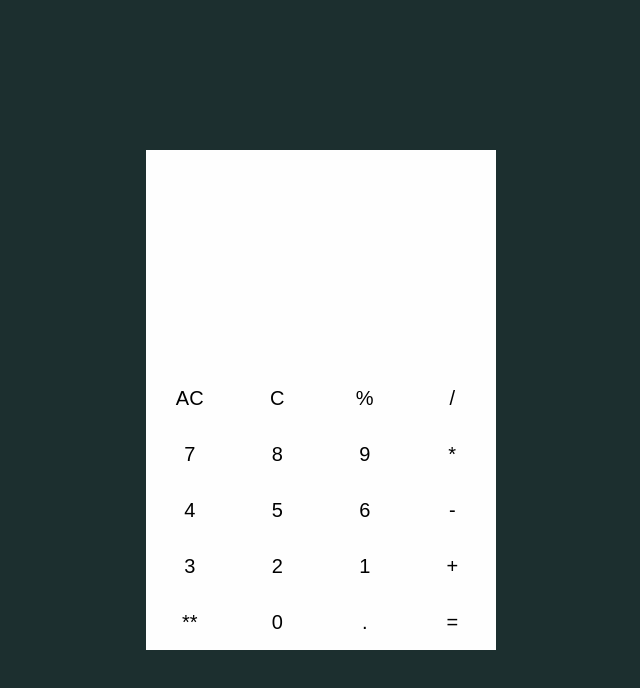
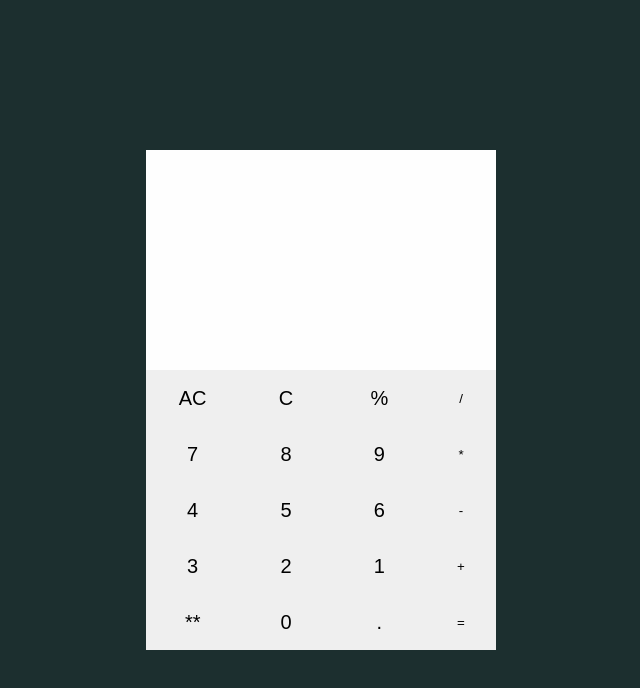
Before and after one commit to Amruta0103/calculator, a React (Create React App) app: page / in a window 1280 px wide. Shown: the top 688 px of the page, without its empty margins (319-959 px from the left). Built offline with nearby package versions, Linux system fonts and the light colour scheme.

Commit message:
layout update

```diff
--- a/src/components/Calculator.jsx
+++ b/src/components/Calculator.jsx
@@ -1,7 +1,9 @@
 import styled from "styled-components"
 import React, { useState } from 'react';
 
-const keys = ["AC","C","%","/",7,8,9,"*",4,5,6,"-",3,2,1,"+","**",0,".","="]
+const row = ["AC","C","%"]
+const col = ["/","*","-","+","="]
+const keys = [7,8,9,4,5,6,3,2,1,"**",0,"."]
 const Calculator = () => {
   const [val, setVal] = useState('');
 
@@ -32,7 +34,7 @@ const Calculator = () => {
   background: #fefefe;
   `
   const Display = styled.div`
-  flex: 1 0 40%;
+  flex: 1 0 35%;
   width: inherit;
   position: relative;
   `
@@ -45,35 +47,66 @@ const Calculator = () => {
   text-align: end;
   margin: 1rem;
   `
-  const ButtonsBox = styled.div`
+  const FlexBoxMain = styled.div`
   display: flex;
+  `
+  const FlexBoxSub = styled.div`
+  margin: 0rem;
+  flex: 1;
+  `
+  const Row = styled.div`
+  display:flex;
+  `
+  const Keys =styled.div`
+  display:flex;
   flex-wrap: wrap;
-  background-color: transparent;
   `
-  const Buttons = styled.div`
-  flex: 1 0 21%;
+  const Column = styled.div`
+  display: flex;
+  flex-direction: column;
+  flex: 0.25
+  `
+  const Cols = styled.button`
+  flex: 1 0 20%;
+  box-shadow: none;
+  border: none;
+  `
+  const Buttons = styled.button`
+  flex: 1 0 33%;
+  font-size: 20px;
   height: 3.5rem;
   box-shadow: none;
   border: none;
-  display: flex;
-  `
-  const Button = styled.button`
-  box-shadow:none;
-  margin: auto;
-  border: none;
-  padding: 0rem;
-  background: none;
   `
   return(
     <Calculator>
       <Display>
         <DisplayText >{val}</DisplayText>
       </Display>
-      <ButtonsBox>{keys.map((item)=>(
+      {/* <ButtonsBox>{keys.map((item)=>(
         <Buttons>
           <Button onClick={clickHandler} key={item} style={{fontSize:"20px"}}>{item}</Button>
         </Buttons>
-      ))}</ButtonsBox>
+      ))}</ButtonsBox> */}
+      <FlexBoxMain>
+        <FlexBoxSub>
+          <Row>
+            {row.map((r)=>(
+              <Buttons onClick={clickHandler}>{r}</Buttons>
+            ))}
+          </Row>
+          <Keys>
+            {keys.map((k)=>(
+              <Buttons onClick={clickHandler}>{k}</Buttons>
+            ))}
+          </Keys>
+        </FlexBoxSub>
+        <Column>
+          {col.map((c)=>(
+            <Cols onClick={clickHandler}>{c}</Cols>
+          ))}
+        </Column>
+      </FlexBoxMain>
     </Calculator>
   )
 }
```
